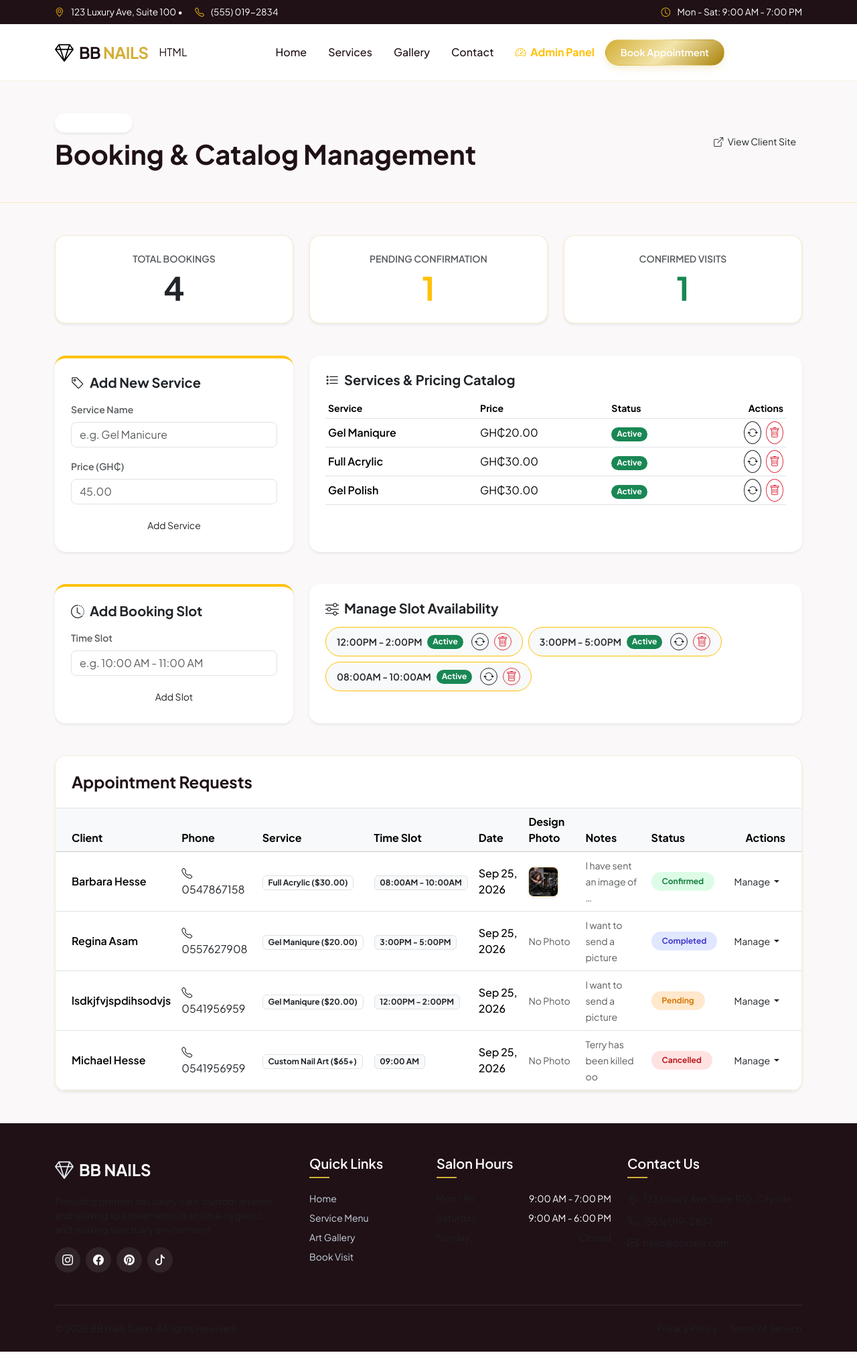
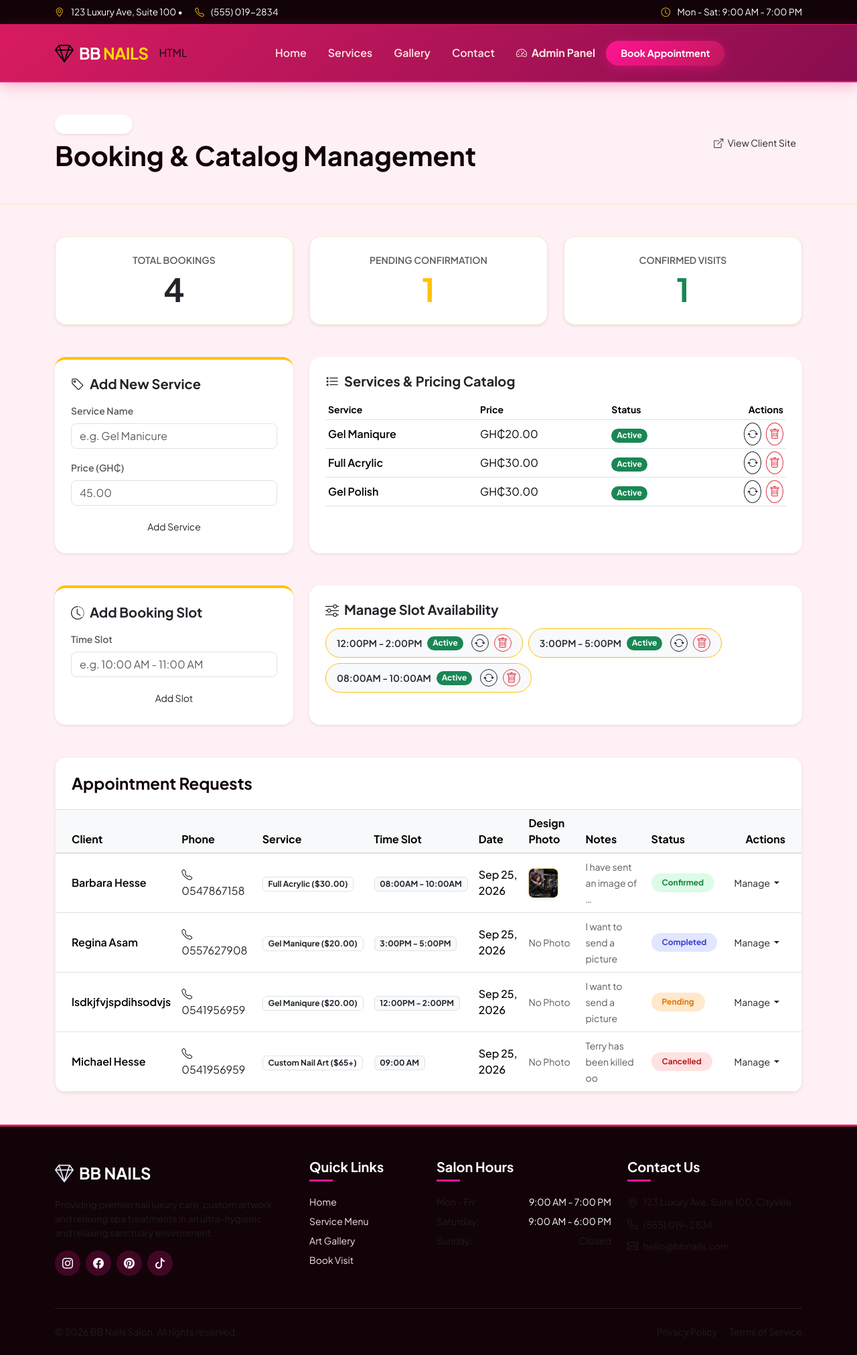
Before and after one commit to MichaelHesse/bbnails-salon, a Django app: page /admin-dashboard/ in a window 1280 px wide. Shown: the whole page at 67% size. Run offline with Django 5.2, Linux system fonts and the light colour scheme; a user stored in the database is signed in; data comes from the database, SQL or seed files in the repository.

Commit message:
add new style

```diff
--- a/bbnails/templates/bbnails/base.html
+++ b/bbnails/templates/bbnails/base.html
@@ -17,15 +17,16 @@
     <link rel="stylesheet" href="https://cdn.jsdelivr.net/npm/bootstrap-icons@1.11.1/font/bootstrap-icons.css">
 
     <style>
-        /* Base Palette Setup */
+    /* Deep Pink & Luxe Palette Setup */
     :root {
-            --salon-pink-soft: #fcf0f3;
-            --salon-pink: #f7b3c1;
-            --salon-rose: #e0115f;
-            --salon-gold: #D4AF37;
-            --salon-gold-gradient: linear-gradient(135deg, #D4AF37 0%, #F3E5AB 50%, #AA820A 100%);
-            --salon-gold-hover: linear-gradient(135deg, #C59B27 0%, #D4AF37 100%);
-            --salon-dark: #1F1116;
+        --salon-pink-soft: #fff0f5;         /* Lavender blush background */
+        --salon-pink: #ff1493;              /* Hot / Deep Pink */
+        --salon-rose: #d81b60;              /* Primary Deep Pink */
+        --salon-magenta: #880e4f;           /* Dark Luxury Magenta */
+        --salon-gold: #ffd700;              /* Bright Gold Accent */
+        --salon-pink-gradient: linear-gradient(135deg, #ff1493 0%, #c2185b 100%);
+        --salon-luxe-gradient: linear-gradient(135deg, #d81b60 0%, #880e4f 100%);
+        --salon-dark: #120309;              /* Ultra-Dark Magenta/Black */
         --salon-muted: #8c8285;
         --salon-card-bg: #FFFFFF;
     }
@@ -33,39 +34,41 @@
     body {
         font-family: 'Plus Jakarta Sans', system-ui, -apple-system, sans-serif;
         color: var(--salon-dark);
-            background-color: #FAF8F9;
+        background-color: var(--salon-pink-soft);
         display: flex;
         flex-direction: column;
         min-height: 100vh;
     }
 
-        /* Navbar Styling */
+    /* Vibrant Deep Pink Navbar */
     .navbar-luxury {
-            background: rgba(255, 255, 255, 0.95);
+        background: var(--salon-luxe-gradient) !important;
         backdrop-filter: blur(12px);
-            border-bottom: 1px solid rgba(212, 175, 55, 0.15);
+        border-bottom: 2px solid var(--salon-pink);
+        box-shadow: 0 4px 20px rgba(216, 27, 96, 0.3);
         transition: all 0.3s ease;
     }
 
     .navbar-brand-title {
-            font-weight: 700;
+        font-weight: 800;
         letter-spacing: -0.5px;
-            color: var(--salon-dark);
+        color: #FFFFFF !important;
     }
 
     .navbar-brand-title span {
-            color: var(--salon-gold);
+        color: var(--salon-gold) !important;
     }
 
     .nav-link {
-            font-weight: 500;
-            color: var(--salon-dark);
+        font-weight: 600;
+        color: #ffe4e1 !important;
         padding: 0.5rem 1rem !important;
-            transition: color 0.2s ease;
+        transition: all 0.2s ease;
     }
 
     .nav-link:hover, .nav-link.active {
-            color: var(--salon-gold);
+        color: var(--salon-gold) !important;
+        transform: translateY(-1px);
     }
 
     /* Top Announcement Bar */
@@ -73,36 +76,46 @@
         background-color: var(--salon-dark);
         color: #FFFFFF;
         font-size: 0.85rem;
+        border-bottom: 1px solid var(--salon-rose);
     }
 
-        /* Custom Button Override */
+    /* Deep Pink Action Button */
     .btn-nav-gold {
-            background: var(--salon-gold-gradient);
+        background: var(--salon-pink-gradient) !important;
         color: #FFFFFF !important;
         border-radius: 50px;
         padding: 8px 22px;
-            font-weight: 600;
+        font-weight: 700;
         font-size: 0.9rem;
+        border: none !important;
         transition: all 0.3s ease;
-            box-shadow: 0 4px 12px rgba(212, 175, 55, 0.2);
+        box-shadow: 0 4px 15px rgba(255, 20, 147, 0.4);
     }
 
     .btn-nav-gold:hover {
-            background: var(--salon-gold-hover);
-            transform: translateY(-1px);
-            box-shadow: 0 6px 16px rgba(212, 175, 55, 0.3);
+        background: var(--salon-luxe-gradient) !important;
+        transform: translateY(-2px);
+        box-shadow: 0 6px 20px rgba(136, 14, 79, 0.5);
+    }
+
+    /* Cards & Components */
+    .card {
+        border-radius: 16px;
+        border: none;
+        box-shadow: 0 8px 24px rgba(216, 27, 96, 0.12);
     }
 
     /* Footer Styling */
     .footer-luxury {
-            background-color: var(--salon-dark);
+        background: var(--salon-dark);
         color: #E2E8F0;
         margin-top: auto;
+        border-top: 3px solid var(--salon-rose);
     }
 
     .footer-luxury h5 {
         color: #FFFFFF;
-            font-weight: 600;
+        font-weight: 700;
         position: relative;
         padding-bottom: 10px;
         margin-bottom: 1.25rem;
@@ -113,13 +126,13 @@
         position: absolute;
         left: 0;
         bottom: 0;
-            width: 30px;
-            height: 2px;
-            background-color: var(--salon-gold);
+        width: 35px;
+        height: 3px;
+        background-color: var(--salon-pink);
     }
 
     .footer-link {
-            color: #CBD5E1;
+        color: #fce4ec;
         text-decoration: none;
         transition: color 0.2s ease, transform 0.2s ease;
         display: inline-block;
@@ -137,13 +150,13 @@
         align-items: center;
         justify-content: center;
         border-radius: 50%;
-            background: rgba(255, 255, 255, 0.08);
+        background: rgba(255, 20, 147, 0.2);
         color: #FFFFFF;
         transition: all 0.3s ease;
     }
 
     .social-icon:hover {
-            background: var(--salon-gold);
+        background: var(--salon-pink);
         color: #FFFFFF;
         transform: translateY(-3px);
     }
```
Also changed, not shown: .refact/buddy/chats/workflows/refact_error_detective.json, .refact/buddy/state.json, 3 other files. Lines whose indentation alone changed are shown as unchanged.
